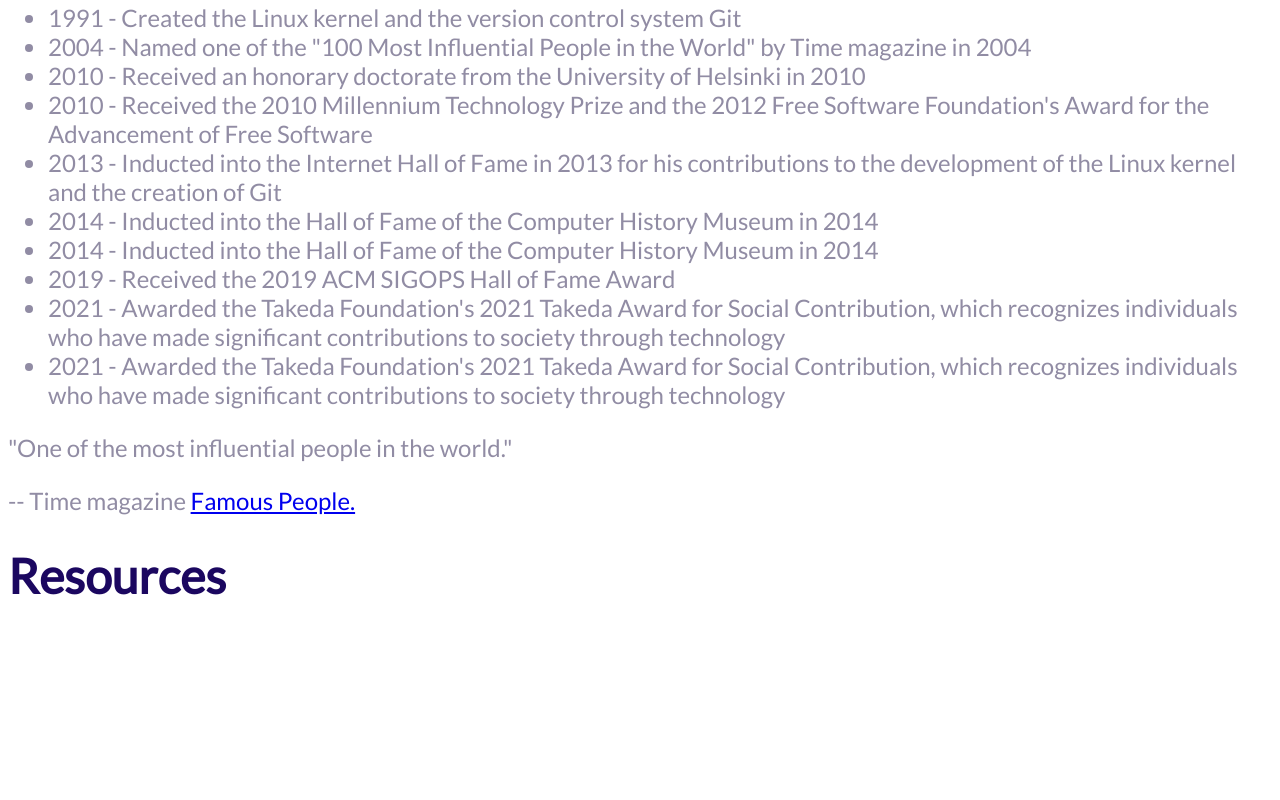
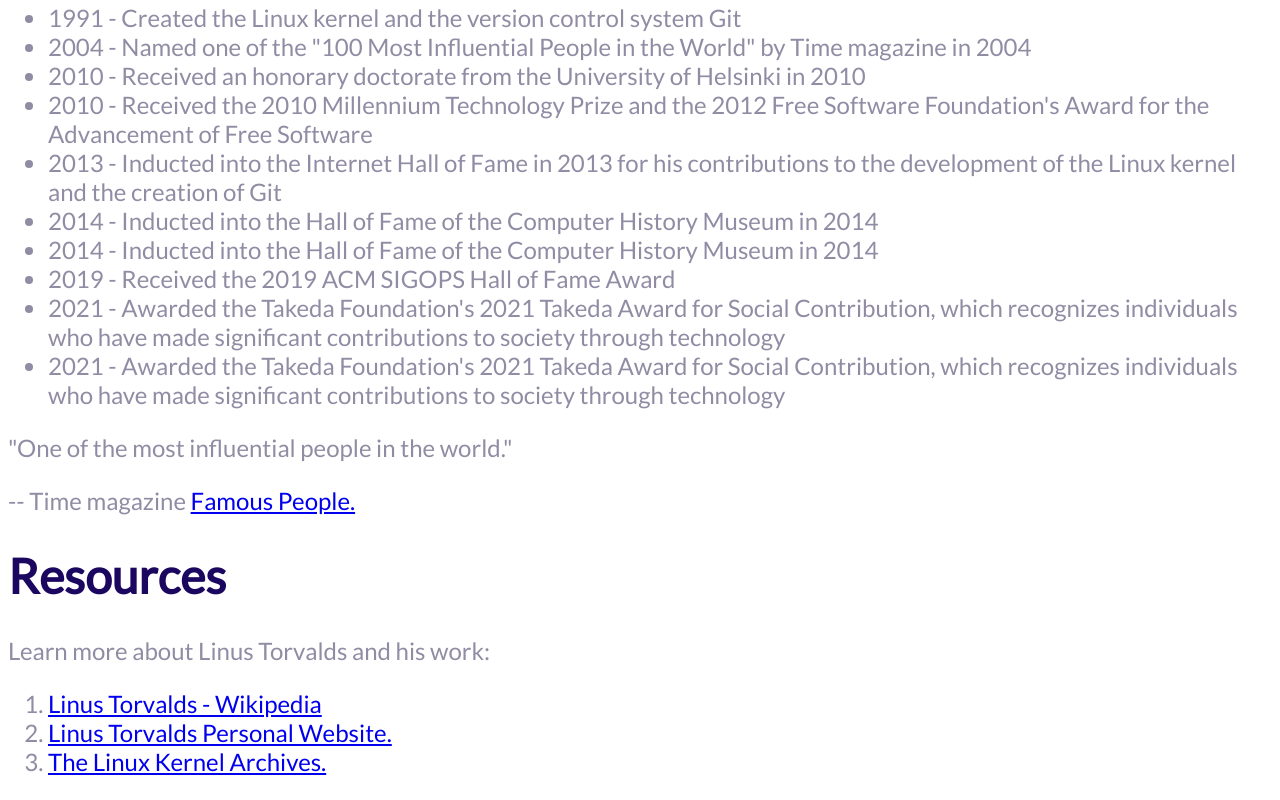
Before and after one commit to tyagiabhinav999/linus-torvalds-tribute-page, a plain HTML site: page index.html in a window 1280 px wide. Shown: the part 902-1702 px from the top of the page. Before the commit the page ends 1538 px from the top, so only its background shows below. Drawn offline with Linux system fonts and the light colour scheme.

Commit message:
added footer

```diff
--- a/index.html
+++ b/index.html
@@ -93,6 +93,12 @@
 
     <footer>
       <h1 class="heading">Resources</h1>
+      <p class="body">Learn more about Linus Torvalds and his work:</p>
+      <ol class="body">
+        <li><a href="https://en.wikipedia.org/wiki/Linus_Torvalds">Linus Torvalds - Wikipedia</a></li>
+        <li><a href="https://www.linustorvalds.com/">Linus Torvalds Personal Website.</a></li>
+        <li><a href="https://www.kernel.org/">The Linux Kernel Archives.</a></li>
+      </ol>
     </footer>
   </body>
 </html>
```
